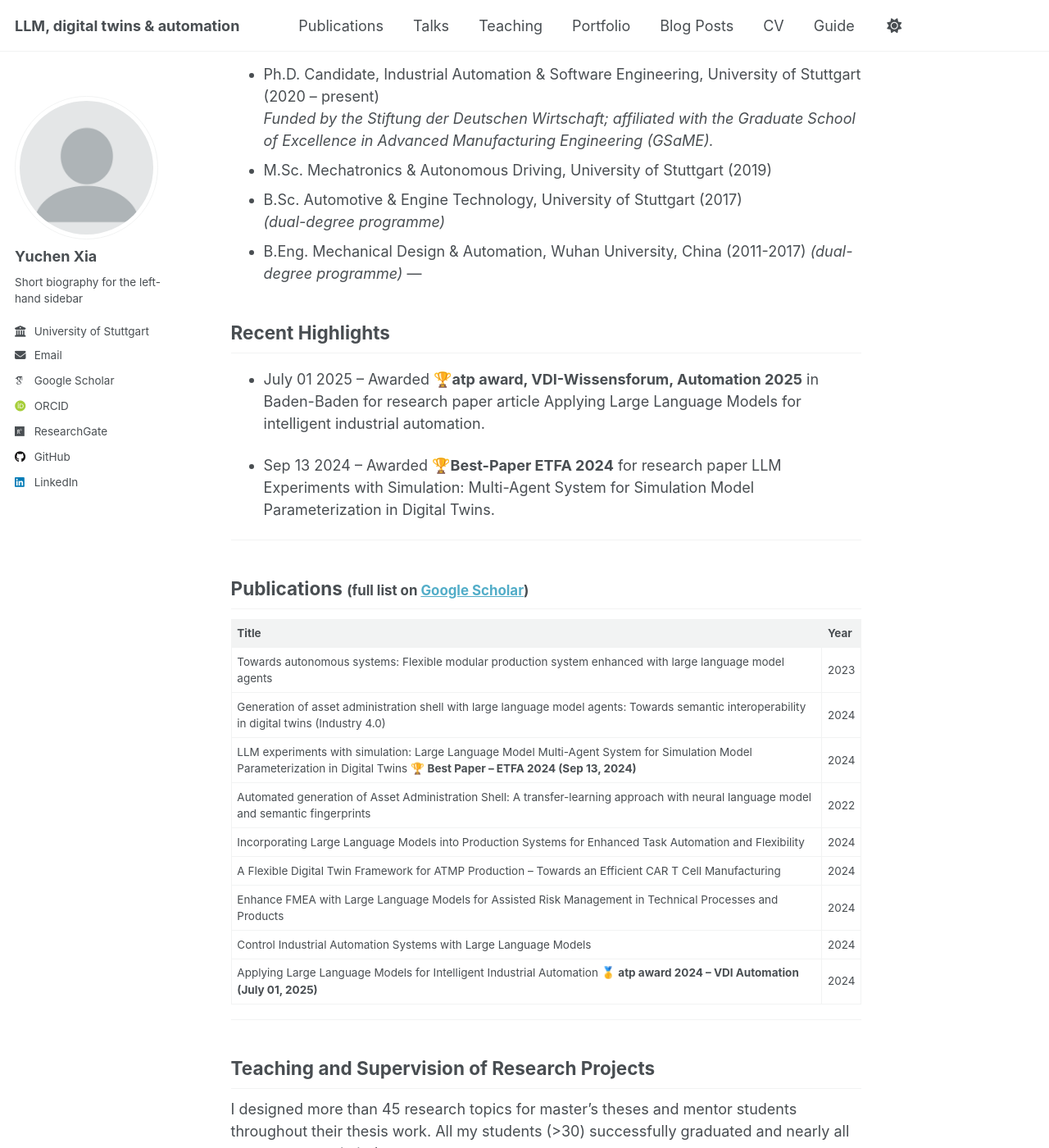
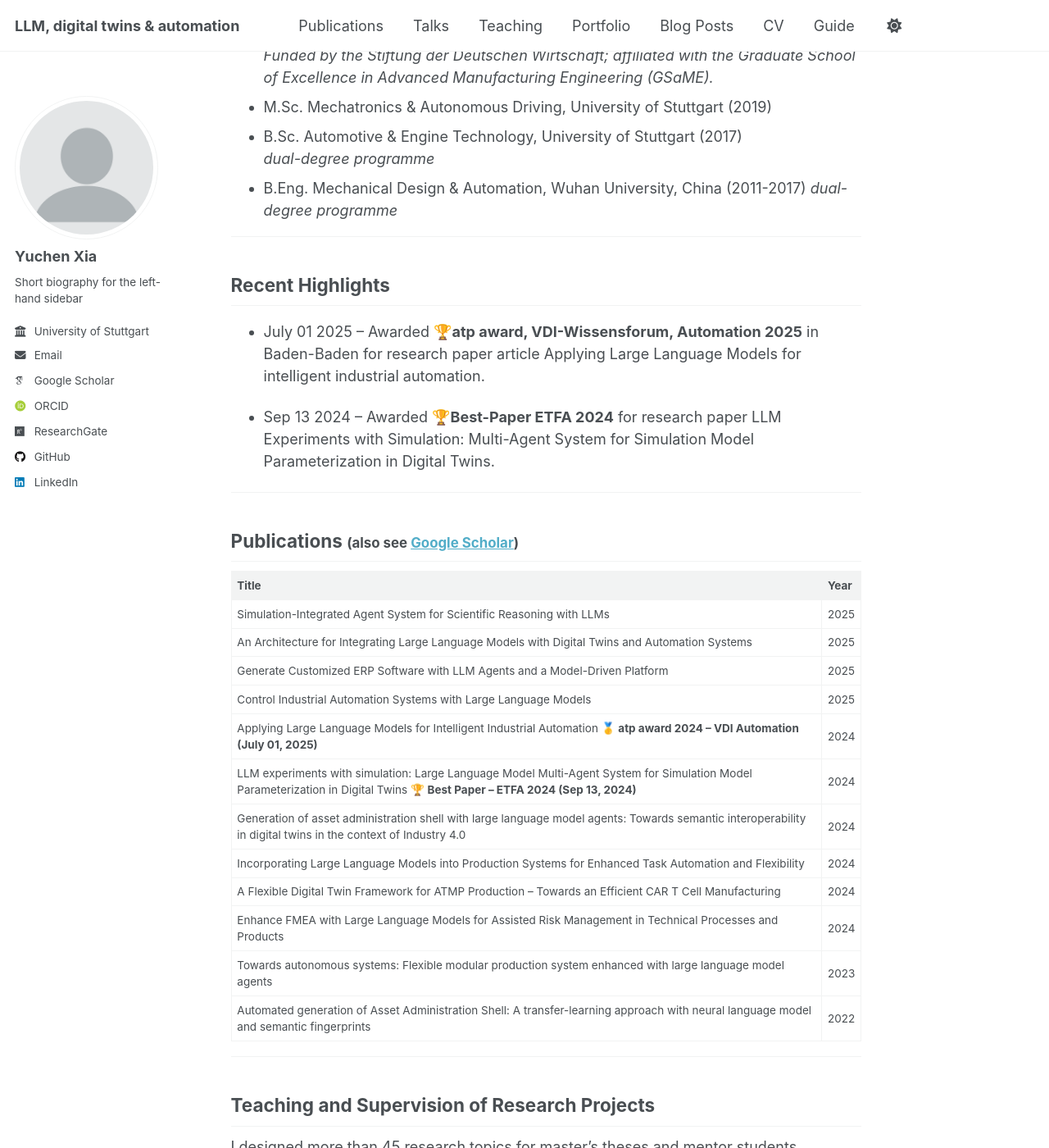
Before and after one commit to YuchenXia/yuchenxia.github.io, a Jekyll site: the page built from _pages/about.md, in a window 1280 px wide and 1400 px high, scrolled down 648 px. Shown: the whole window at 82% size. Built offline with Jekyll 4.4.1, drawn with Linux system fonts in a browser that asks for light colours; some web fonts are replaced; some of the changed text lies outside the part shown.

Commit message:
Update about.md

```diff
--- a/_pages/about.md
+++ b/_pages/about.md
@@ -25,30 +23,33 @@ Feel free to reach out via e-mail at yuchen.xia@ias.uni-stuttgart.de.
   *Funded by the Stiftung der Deutschen Wirtschaft; affiliated with the Graduate School of Excellence in Advanced Manufacturing Engineering (GSaME).*
 * M.Sc. Mechatronics & Autonomous Driving, University of Stuttgart (2019)
 * B.Sc. Automotive & Engine Technology, University of Stuttgart (2017)
-  *(dual-degree programme)*
+  *dual-degree programme*
 * B.Eng. Mechanical Design & Automation, Wuhan University, China (2011-2017)
-  *(dual-degree programme)*
+  *dual-degree programme*
+
 ---
-
 ## Recent Highlights
 * July 01 2025 – Awarded **🏆atp award, VDI-Wissensforum, Automation 2025** in Baden-Baden for research paper article Applying Large Language Models for intelligent industrial automation.
 
 * Sep 13 2024 – Awarded **🏆Best-Paper ETFA 2024** for research paper LLM Experiments with Simulation: Multi-Agent System for Simulation Model Parameterization in Digital Twins.
 
 ---
-## Publications <small>(full list on <a href="https://scholar.google.de/citations?user=hi1srxkAAAAJ" target="\_blank">Google Scholar</a>)</small>
+## Publications <small>(also see <a href="https://scholar.google.de/citations?user=hi1srxkAAAAJ" target="\_blank">Google Scholar</a>)</small>
 
 | Title                                                                                                                                        | Year |
 |----------------------------------------------------------------------------------------------------------------------------------------------|------|
-| Towards autonomous systems: Flexible modular production system enhanced with large language model agents                                     | 2023 |
-| Generation of asset administration shell with large language model agents: Towards semantic interoperability in digital twins (Industry 4.0) | 2024 |
+| Simulation-Integrated Agent System for Scientific Reasoning with LLMs                                                                        | 2025 |
+| An Architecture for Integrating Large Language Models with Digital Twins and Automation Systems                                              | 2025 |
+| Generate Customized ERP Software with LLM Agents and a Model-Driven Platform                                                                 | 2025 |
+| Control Industrial Automation Systems with Large Language Models                                                                             | 2025 |
+| Applying Large Language Models for Intelligent Industrial Automation 🥇 **atp award 2024 – VDI Automation (July 01, 2025)**                   | 2024 |
 | LLM experiments with simulation: Large Language Model Multi-Agent System for Simulation Model Parameterization in Digital Twins 🏆 **Best Paper – ETFA 2024 (Sep 13, 2024)** | 2024 |
-| Automated generation of Asset Administration Shell: A transfer-learning approach with neural language model and semantic fingerprints        | 2022 |
+| Generation of asset administration shell with large language model agents: Towards semantic interoperability in digital twins in the context of Industry 4.0 | 2024 |
 | Incorporating Large Language Models into Production Systems for Enhanced Task Automation and Flexibility                                    | 2024 |
 | A Flexible Digital Twin Framework for ATMP Production – Towards an Efficient CAR T Cell Manufacturing                                        | 2024 |
 | Enhance FMEA with Large Language Models for Assisted Risk Management in Technical Processes and Products                                     | 2024 |
-| Control Industrial Automation Systems with Large Language Models                                                                             | 2024 |
-| Applying Large Language Models for Intelligent Industrial Automation 🥇 **atp award 2024 – VDI Automation (July 01, 2025)**                   | 2024 |
+| Towards autonomous systems: Flexible modular production system enhanced with large language model agents                                     | 2023 |
+| Automated generation of Asset Administration Shell: A transfer-learning approach with neural language model and semantic fingerprints        | 2022 |
 
 
 ---
```
Also changed, not shown: other parts of _pages/about.md (+2 -4 lines).
